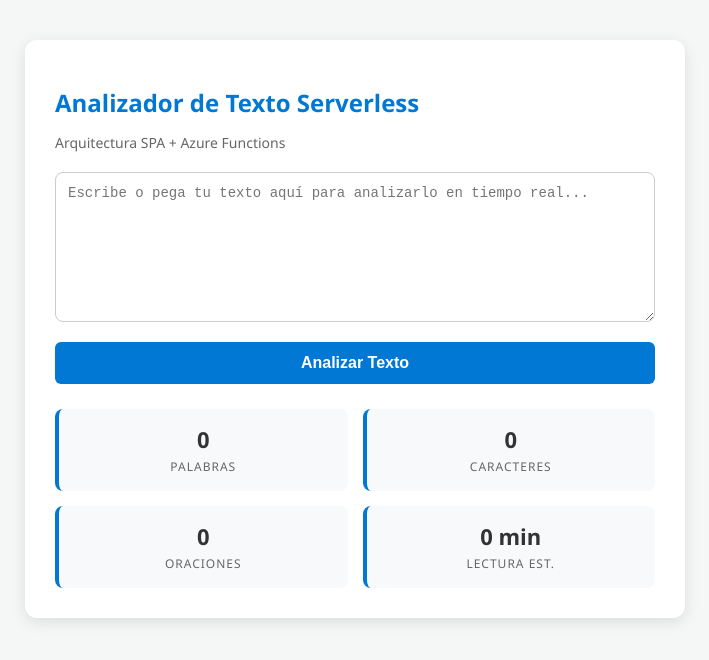
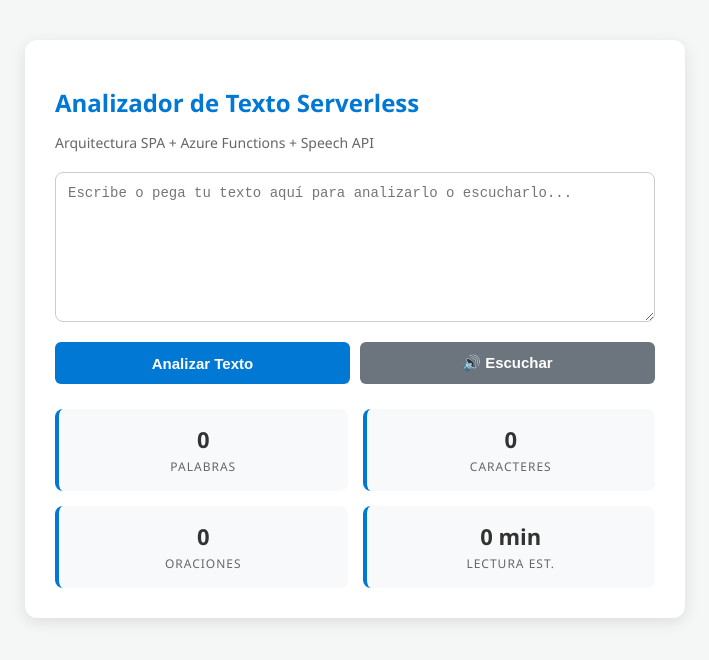
Before and after one commit to VictoriaBetancourt/analizador-app, a plain HTML site: page index.html in a window 1280 px wide. Shown: the whole page, without its empty margins (285-994 px from the left). Drawn offline with Linux system fonts and the light colour scheme.

Commit message:
Mejora con audio

```diff
--- a/index.html
+++ b/index.html
@@ -11,9 +11,12 @@
         p.subtitle { color: #666; font-size: 14px; margin-bottom: 20px; }
         textarea { width: 100%; height: 150px; padding: 12px; border: 1px solid #ccc; border-radius: 8px; font-size: 14px; resize: vertical; box-sizing: border-box; transition: border-color 0.2s; }
         textarea:focus { border-color: #0078D4; outline: none; }
-        button { background-color: #0078D4; color: white; border: none; padding: 12px 20px; font-size: 16px; border-radius: 6px; cursor: pointer; margin-top: 15px; width: 100%; transition: background 0.2s; font-weight: 600; }
+        .btn-group { display: flex; gap: 10px; margin-top: 15px; }
+        button { background-color: #0078D4; color: white; border: none; padding: 12px 20px; font-size: 15px; border-radius: 6px; cursor: pointer; flex: 1; transition: background 0.2s; font-weight: 600; }
         button:hover { background-color: #106ebe; }
         button:disabled { background-color: #a6c8e0; cursor: not-allowed; }
+        .btn-secondary { background-color: #6c757d; }
+        .btn-secondary:hover { background-color: #5a6268; }
         .results { display: grid; grid-template-columns: repeat(2, 1fr); gap: 15px; margin-top: 25px; }
         .card { background: #f8f9fa; padding: 15px; border-radius: 8px; border-left: 4px solid #0078D4; text-align: center; transition: transform 0.2s; }
         .card:hover { transform: translateY(-2px); }
@@ -26,10 +29,15 @@
 
 <div class="container">
     <h1>Analizador de Texto Serverless</h1>
-    <p class="subtitle">Arquitectura SPA + Azure Functions</p>
+    <p class="subtitle">Arquitectura SPA + Azure Functions + Speech API</p>
 
-    <textarea id="inputText" placeholder="Escribe o pega tu texto aquí para analizarlo en tiempo real..."></textarea>
-    <button id="btnAnalizar" onclick="analizarTexto()">Analizar Texto</button>
+    <textarea id="inputText" placeholder="Escribe o pega tu texto aquí para analizarlo o escucharlo..."></textarea>
+
+    <div class="btn-group">
+        <button id="btnAnalizar" onclick="analizarTexto()">Analizar Texto</button>
+        <button class="btn-secondary" onclick="hablarTexto()">🔊 Escuchar</button>
+    </div>
+
     <div id="loading">Consultando API Serverless en Azure... ⏳</div>
 
     <div class="results">
@@ -51,7 +59,6 @@
             return;
         }
 
-        // Deshabilitar botón y mostrar estado de carga (demuestra asincronía)
         btn.disabled = true;
         loading.style.display = "block";
 
@@ -68,7 +75,6 @@
 
             const data = await response.json();
 
-            // Actualizamos la SPA de forma asíncrona
             document.getElementById('resPalabras').innerText = data.palabras;
             document.getElementById('resCaracteres').innerText = data.caracteres;
             document.getElementById('resOraciones').innerText = data.oraciones;
@@ -78,9 +84,29 @@
             console.error("Error al conectar con la API Serverless:", error);
             alert("Hubo un error al procesar la petición con la función de Azure.");
         } finally {
-            // Restaurar botón y ocultar carga
             btn.disabled = false;
             loading.style.display = "none";
+        }
+    }
+
+    function hablarTexto() {
+        const texto = document.getElementById('inputText').value;
+        if (!texto.trim()) {
+            alert("Escribe algo para que pueda leerlo.");
+            return;
+        }
+
+        // Verificamos si el navegador soporta síntesis de voz
+        if ('speechSynthesis' in window) {
+            // Cancelar cualquier audio previo que se esté reproduciendo
+            window.speechSynthesis.cancel();
+
+            const utterance = new SpeechSynthesisUtterance(texto);
+            utterance.lang = 'es-MX'; // Idioma español latino
+            utterance.rate = 1.0;     // Velocidad normal
+            window.speechSynthesis.speak(utterance);
+        } else {
+            alert("Tu navegador no soporta la función de lectura de voz.");
         }
     }
 </script>
```
